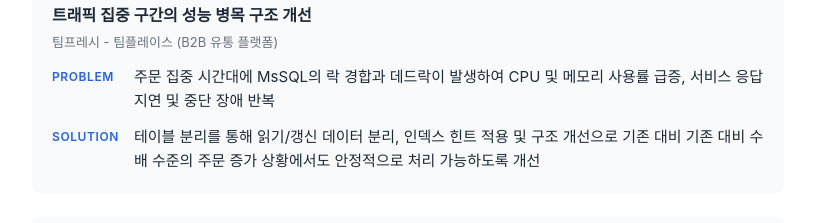
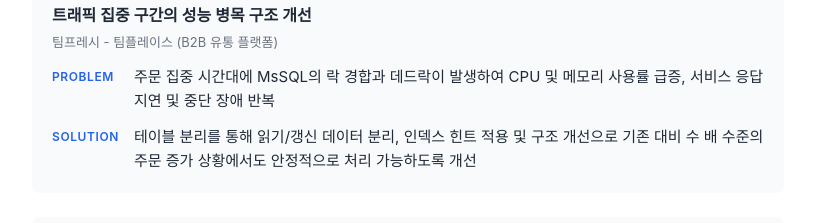
Before and after one commit to fmoni1306/resume, a website: page index.html in a window 1280 px wide. Shown: the part 3980-4203 px from the top of the page, without its empty margins (232-1047 px from the left). Drawn offline with Linux system fonts and the light colour scheme; a web font is replaced by a local one.

Commit message:
Update index.html

```diff
--- a/index.html
+++ b/index.html
@@ -318,7 +318,7 @@
                     </div>
                     <div class="problem-solution">
                         <span class="label">Solution</span>
-                        <p>테이블 분리를 통해 읽기/갱신 데이터 분리, 인덱스 힌트 적용 및 구조 개선으로 기존 대비 기존 대비 수 배 수준의 주문 증가 상황에서도 안정적으로 처리 가능하도록 개선</p>
+                        <p>테이블 분리를 통해 읽기/갱신 데이터 분리, 인덱스 힌트 적용 및 구조 개선으로 기존 대비 수 배 수준의 주문 증가 상황에서도 안정적으로 처리 가능하도록 개선</p>
                     </div>
                 </div>
             </div>
```
